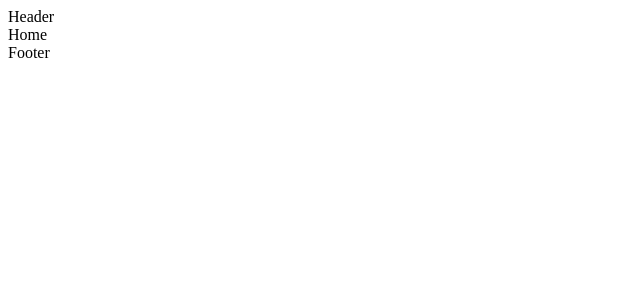
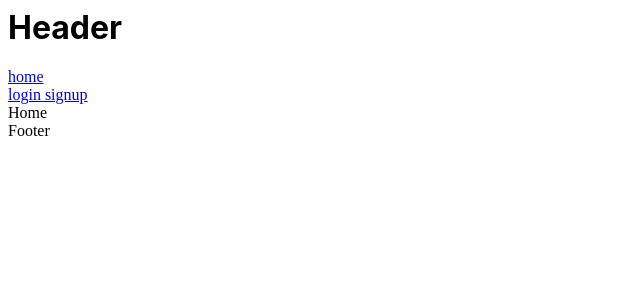
Before and after one commit to nasagaurav/react-l-ecomerce-stackblitz, a React (Create React App) app: page / in a window 1280 px wide. Shown: the top 300 px of the page, without its empty margins (0-640 px from the left). Built offline with nearby package versions, Linux system fonts and the light colour scheme; no server answers.

Commit message:
added header

```diff
--- a/src/components/Header.js
+++ b/src/components/Header.js
@@ -1,8 +1,35 @@
 import React from 'react';
 import { useSelector, useDispatch } from 'react-redux';
+import { Link } from 'react-router-dom';
 function Header(props) {
   const state = useSelector((s) => s);
   const dispatch = useDispatch();
-  return <div>Header</div>;
+
+  const { loggedin, user, cart, orders } = state;
+
+  return (
+    <div>
+      <h1>Header</h1>
+      <div>
+        <Link to="/">home </Link>
+
+        {!loggedin && (
+          <div>
+            <Link to="/login">login </Link>
+            <Link to="/signup">signup </Link>
+          </div>
+        )}
+
+        {loggedin && (
+          <div>
+            <Link to="/cart">cart ({cart.length})</Link>
+            <Link to="/orders">orders ({orders.length})</Link>
+            <Link to="/profile">profile </Link>
+            <Link to="/logout">logout ({user})</Link>
+          </div>
+        )}
+      </div>
+    </div>
+  );
 }
 export default Header;
```
